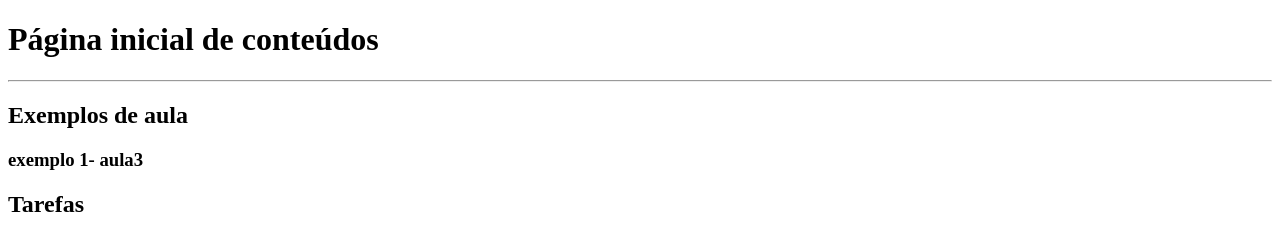
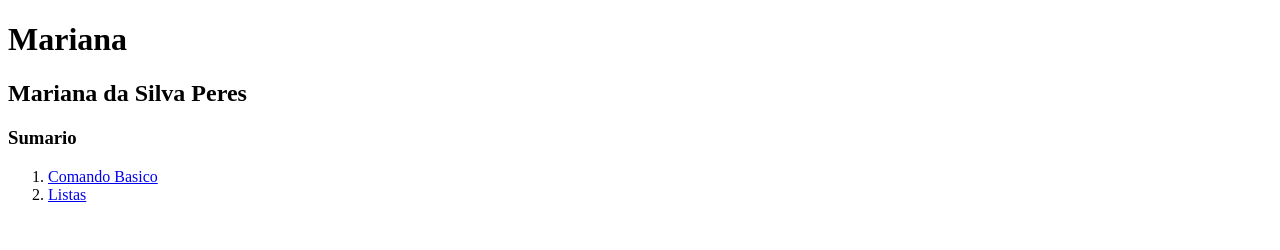
Before and after one commit to Mariana1563/DEW2023, a plain HTML site: page index.html in a window 1280 px wide. Drawn offline with Linux system fonts and the light colour scheme.

Commit message:
pagina de comandos basicos

```diff
--- a/index.html
+++ b/index.html
@@ -1,4 +1,4 @@
-<!DOCTYPE html>
+<!DOCTYPE html><!--tag mostra ao navegador que ele esta abrindo um documento html na ultima versao-->
 <html lang="pt-br">
 <head>
     <meta charset="UTF-8">
@@ -7,10 +7,13 @@
     <title>Página inicial</title>
 </head>
 <body>
-    <h1>Página inicial de conteúdos</h1>
-    <hr>
-    <h2>Exemplos de aula</h2>
-    <h3>exemplo 1- aula3 </h3>
-    <h2>Tarefas</h2>
+    <h1>Mariana</h1>
+    <h2>Mariana da Silva Peres</h2>
+    <h3>Sumario</h3>
+    <ol>
+        <li> <a href="#"> Comando Basico</a></li>
+        <li><a href="#">Listas</a></li>
+    </ol>
+
 </body>
 </html>
```
Also changed, not shown: Paginas/comodandosbasicos.html (added, +12 -0 lines), dew.txt (added).
